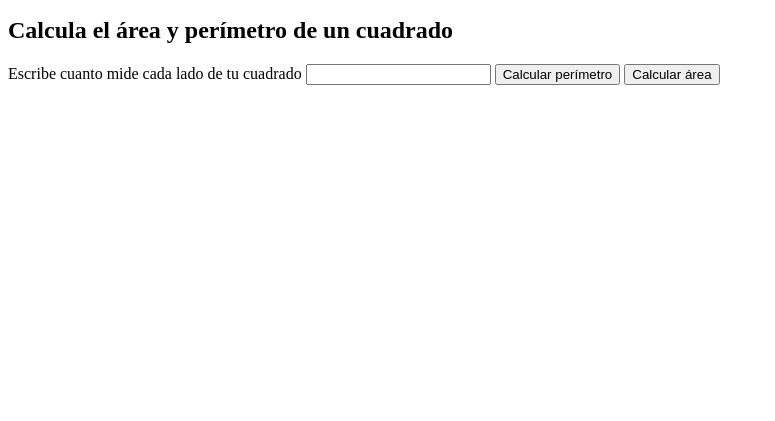
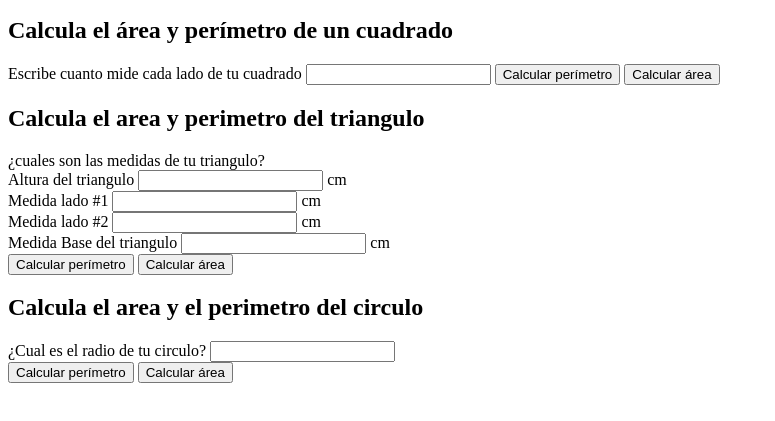
Before and after one commit to juanmi15/javascript-platzi-course, a plain HTML site: page index.html in a window 1280 px wide. Shown: the part 101-522 px from the top of the page, without its empty margins (0-775 px from the left). Drawn offline with Linux system fonts and the light colour scheme.

Commit message:
Calculadora de perimetro y area de triangulo agregada.

```diff
--- a/figuras-funciones.js
+++ b/figuras-funciones.js
@@ -73,3 +73,35 @@ function calcularAreaCuadrado(){
 }
 
 // document.getElementById(" id del elemento")
+
+function calcularPerimetroTriangulo(){
+
+    const lado1 = document.getElementById("lado1Triangulo");
+    const lado2 = document.getElementById("lado2Triangulo");
+    const base =  document.getElementById("baseTriangulo");
+    const valueLado1 = parseInt(lado1.value);
+    const valueLado2 = parseInt(lado2.value);
+    const valueBase2 = parseInt(base.value);
+
+    const perimetro = perimetroTriangulo(valueLado1, valueLado2, valueBase2);
+
+
+    alert(perimetro);
+
+}
+
+function calcularAreaTriangulo(){
+    const altura = document.getElementById("alturaTriangulo");
+    const base = document.getElementById("baseTriangulo");
+    const valueAltura = parseInt(altura.value);
+    const valueBase = parseInt(base.value);
+
+    const area2 = areaTriangulo(valueAltura, valueBase);
+    alert(area2);
+
+}
+/*# circulo:
+    -elementos: pi: 3.1416, d diametro, r radio
+    -formula radio = d * 2
+    -formula perimetro: P = d * pi
+    -formula area: A = pi * r^2 */
--- a/index.html
+++ b/index.html
@@ -25,6 +25,36 @@
                 Calcular área
             </button>
         </form>
+        <h2>Calcula el area y perimetro del triangulo</h2>
+            <label for="inputTriangulo">¿cuales son las medidas de tu triangulo?</label>
+            <br>
+            <label for="alturaTriangulo">Altura del triangulo</label>
+            <input type="number" id="alturaTriangulo" > cm
+            <br>
+            <label for="lado1Triangulo">Medida lado #1</label>
+            <input type="number" id="lado1Triangulo" > cm
+            <br>
+            <label for="lado2Triangulo">Medida lado #2</label>
+            <input type="number" id="lado2Triangulo" > cm
+            <br>
+            <label for="baseTriangulo">Medida Base del triangulo</label>
+            <input type="number" id="baseTriangulo"> cm
+            <br>
+            <button type="button" onclick="calcularPerimetroTriangulo()">
+                Calcular perímetro
+            </button>
+            <button type="button" onclick="calcularAreaTriangulo()">
+                Calcular área
+            </button>
+        </form>
+        <h2>Calcula el area y el perimetro del circulo</h2>
+            <label for="inputRadio">¿Cual es el radio de tu circulo?</label>
+            <input type="number" id="inputRadio"><br>
+
+            <button type="button" onclick="calcularPerimetroCirculo()">Calcular perímetro</button>
+            <button type="button" onclick="calcularAreaCirculo()">Calcular área</button>
+
+
     </section>
 </body>
 
```
